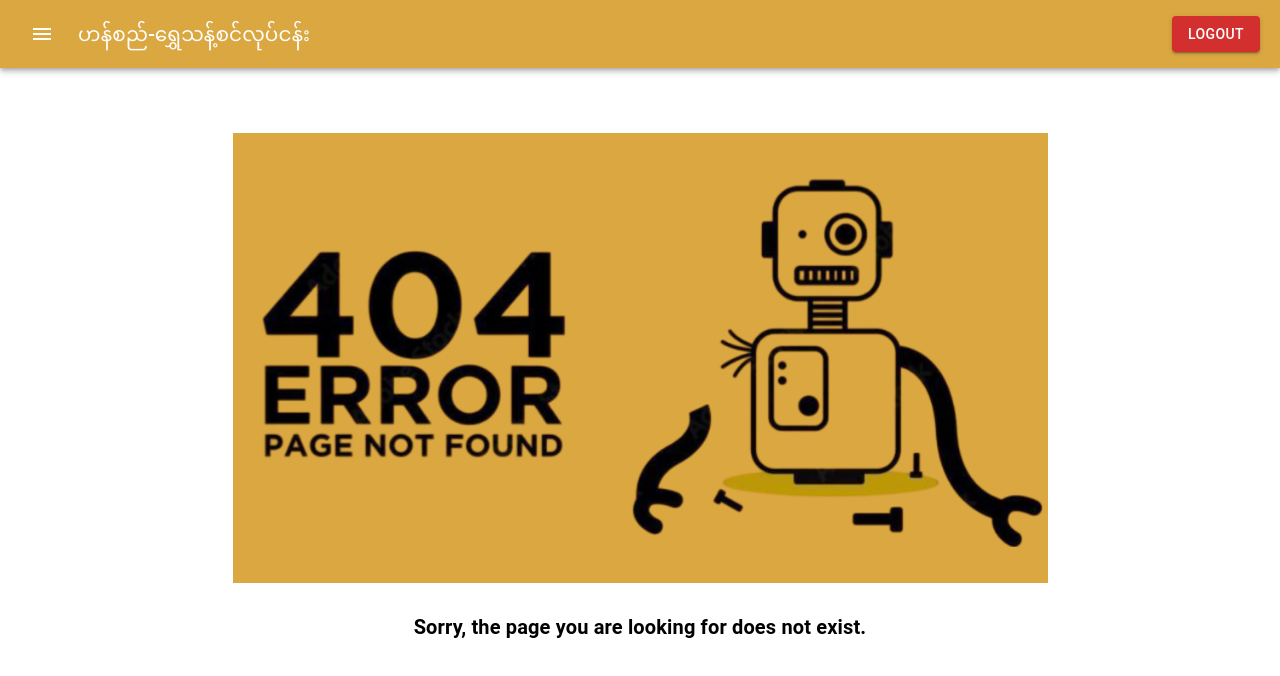
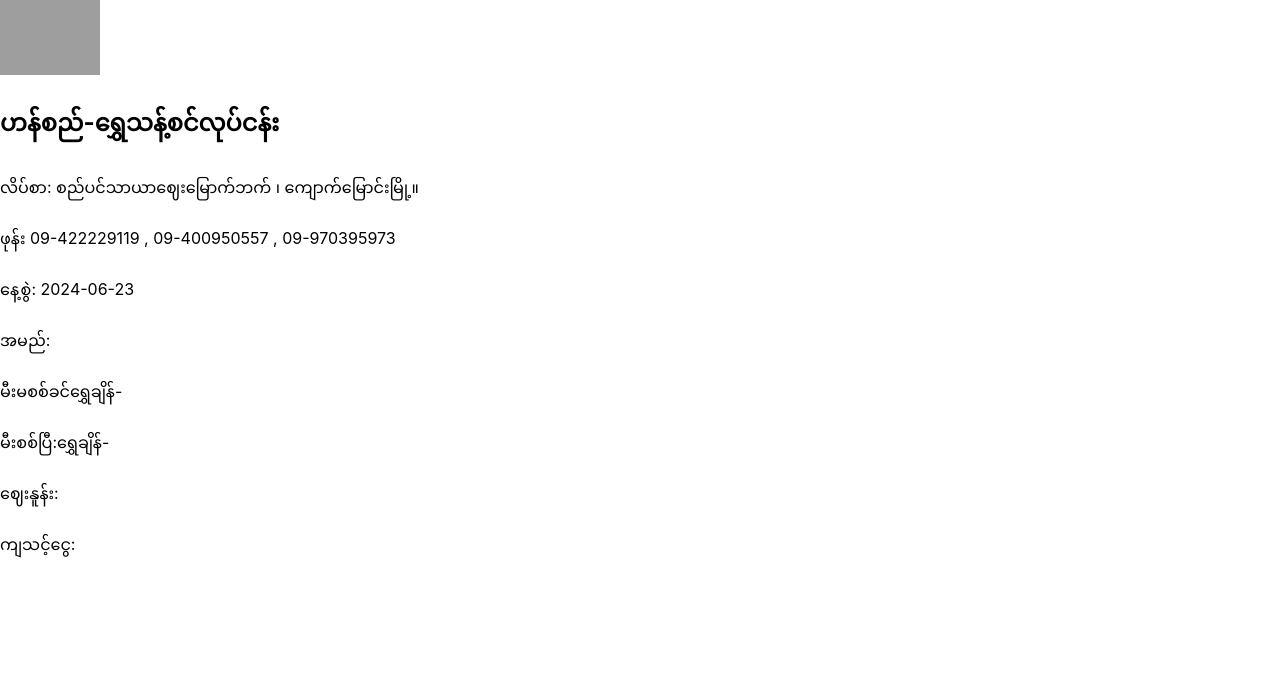
Before and after one commit to NomanKader/kaung-exchange, a React (Create React App) app: page /print in a window 1280 px wide. Shown: the top 676 px of the page. Built offline with nearby package versions, Linux system fonts and the light colour scheme; grey boxes are pictures that could not be loaded.

Commit message:
Test Print function in android chrome

```diff
--- a/src/App.js
+++ b/src/App.js
@@ -6,6 +6,7 @@ import BuyPage from './pages/Buy/BuyPage';
 import NotFoundPage from './pages/Error/NotFoundPage';
 import GoldPricePage from './pages/GoldPrice/GoldPricePage';
 import ReportPage from './pages/Report/ReportPage';
+import PrintPage from './pages/Print/PrintPage';
 export default function App({history}){
   return(
   <Router>
@@ -16,6 +17,7 @@ export default function App({history}){
       <Route exact path='/customer' component={CustomerPage}/>
       <Route exact path='/goldprice' component={GoldPricePage}/>
       <Route exact path='/report' component={ReportPage}/>
+      <Route exact path='/print' component={PrintPage}/>
       <Route exact path='*' component={NotFoundPage}/>
     </Switch>
   </Router>
--- a/src/pages/Buy/BuyPage.jsx
+++ b/src/pages/Buy/BuyPage.jsx
@@ -9,7 +9,7 @@ import {
   Radio,
   RadioGroup,
   FormControlLabel,
-  FormControl
+  FormControl,
 } from "@mui/material";
 import DrawerComponent from "../../components/Drawer/DrawerComponent";
 import theme from "../../theme";
@@ -19,7 +19,6 @@ import BuyGoldAPI from "../../api/Buy/CreateBuyController";
 import GetCustomerAPI from "../../api/Customer/GetCustomerController";
 import Autocomplete from "@mui/material/Autocomplete";
 import GoldPriceAPI from "../../api/Price/GoldPriceController";
-import _handlePrintService from "../../service/print/PrintService";
 import GetBuyAPI from "../../api/Buy/GetBuyController";
 import dayjs from "dayjs";
 import PaperComponent from "../../components/Paper/PaperComponent";
@@ -41,34 +40,41 @@ export default function BuyPage({ history }) {
   const [loading, setLoading] = useState(false); // State to manage loading state
   const [customerSelected, setCustomerSelected] = useState(true); // State to manage customer selection
   const [totalKyatAmount, setTotalKyatAmount] = useState("");
-  const [totalBuyAmount,setTotalBuyAmount]=useState("");
+  const [totalBuyAmount, setTotalBuyAmount] = useState("");
   const [unitType, setUnitType] = useState("LS");
   const [goldPriceData, setGoldPriceData] = useState();
-  const [disableBuy,setDisableBuy]=useState(false);
+  const [disableBuy, setDisableBuy] = useState(false);
 
   useEffect(() => {
     fetchCustomers();
     fetchBuyData();
+    sessionStorage.removeItem("customerName");
+    sessionStorage.removeItem("bfQuantity");
+    sessionStorage.removeItem("quantity");
+    sessionStorage.removeItem("unitPrice");
+    sessionStorage.removeItem("totalAmount");
   }, []);
 
-  useEffect(()=>{
-    if(unitType=='LS'){
-      if(unitQuantities.loneQty!="" && unitQuantities.siQty!="" && unitQuantities.bfLoneQty!="" && unitQuantities.bfSiQty!=""){
+  useEffect(() => {
+    if (unitType == "LS") {
+      if (
+        unitQuantities.loneQty != "" &&
+        unitQuantities.siQty != "" &&
+        unitQuantities.bfLoneQty != "" &&
+        unitQuantities.bfSiQty != ""
+      ) {
         setDisableBuy(false);
+      } else {
+        setDisableBuy(true);
       }
-      else{
+    } else {
+      if (unitQuantities.ywayQty != "" && unitQuantities.bfYwayQty != "") {
+        setDisableBuy(false);
+      } else {
         setDisableBuy(true);
       }
     }
-    else{
-      if(unitQuantities.ywayQty!="" && unitQuantities.bfYwayQty!=""){
-        setDisableBuy(false);
-      }
-      else{
-        setDisableBuy(true);
-      }
-    }
-  },[unitType,unitQuantities])
+  }, [unitType, unitQuantities]);
 
   const fetchBuyData = async () => {
     console.log("Selected Customer", selectedCustomer);
@@ -195,7 +201,6 @@ export default function BuyPage({ history }) {
   };
   const handleBuy = async () => {
     setLoading(true);
-
     if (!selectedCustomer) {
       toast.error("Please select a customer.");
       setCustomerSelected(false);
@@ -233,14 +238,15 @@ export default function BuyPage({ history }) {
       .then(() => {
         toast.success("Buy successful");
         const quantity = formatQuantity();
-        const bfQuantity=bfFormatQuantity();
-        _handlePrintService(
-          selectedCustomer.customerName,
-          bfQuantity,
-          quantity,
-          unitPrice + " ကျပ်",
-          totalAmount + " ကျပ်"
-        );
+        const bfQuantity = bfFormatQuantity();
+        sessionStorage.setItem("customerName", selectedCustomer.customerName);
+        sessionStorage.setItem("bfQuantity", bfQuantity);
+        sessionStorage.setItem("quantity", quantity);
+        sessionStorage.setItem("unitPrice", unitPrice + " ကျပ်");
+        sessionStorage.setItem("totalAmount", totalAmount + " ကျပ်");
+
+        // Navigate to the print page
+        history.push("/print");
       })
       .catch((error) => {
         toast.error("Error during buy");
@@ -249,6 +255,17 @@ export default function BuyPage({ history }) {
         setLoading(false);
       });
     fetchBuyData();
+  };
+  const print = () => {
+    // Set values in sessionStorage
+    sessionStorage.setItem("customerName", "John Doe");
+    sessionStorage.setItem("bfQuantity", "10g");
+    sessionStorage.setItem("quantity", "9g");
+    sessionStorage.setItem("unitPrice", "50,000 MMK");
+    sessionStorage.setItem("totalAmount", "450,000 MMK");
+
+    // Navigate to the print page
+    history.push("/print");
   };
   const handleClear = () => {
     setSelectedCustomer(null);
--- /dev/null
+++ b/src/pages/Print/PrintPage.jsx
@@ -0,0 +1,58 @@
+import React, { useEffect, useState } from "react";
+import dayjs from "dayjs";
+
+const PrintPage = ({history}) => {
+  const [customerName, setCustomerName] = useState("");
+  const [bfQuantity, setBfQuantity] = useState("");
+  const [quantity, setQuantity] = useState("");
+  const [unitPrice, setUnitPrice] = useState("");
+  const [totalAmount, setTotalAmount] = useState("");
+
+  useEffect(() => {
+    // Fetch values from sessionStorage
+    setCustomerName(sessionStorage.getItem("customerName"));
+    setBfQuantity(sessionStorage.getItem("bfQuantity"));
+    setQuantity(sessionStorage.getItem("quantity"));
+    setUnitPrice(sessionStorage.getItem("unitPrice"));
+    setTotalAmount(sessionStorage.getItem("totalAmount"));
+
+    // Add event listener for after print
+    const handleAfterPrint = () => {
+      // Navigate back to Buy page
+      history.push('/buy');
+    };
+
+    window.addEventListener("afterprint", handleAfterPrint);
+
+    // Trigger print dialog
+    window.print();
+
+    // Cleanup event listener
+    return () => {
+      window.removeEventListener("afterprint", handleAfterPrint);
+    };
+  }, [history]);
+
+  const todayDate = dayjs().format("YYYY-MM-DD");
+
+  return (
+    <div style={{ textAlign: "left" }}>
+      <img
+        src="https://i.ibb.co/tbJbPM5/viber-image-2024-06-15-05-54-18-471.jpg"
+        alt="Company Logo"
+        style={{ width: "100px", height: "auto" }}
+      />
+      <h2>ဟန်စည်-ရွှေသန့်စင်လုပ်ငန်း</h2>
+      <p>လိပ်စာ: စည်ပင်သာယာဈေးမြောက်ဘက် ၊ ကျောက်မြောင်းမြို့။</p>
+      <p>ဖုန်း 09-422229119 , 09-400950557 , 09-970395973</p>
+      <p>နေ့စွဲ: {todayDate}</p>
+      <p>အမည်: {customerName}</p>
+      <p>မီးမစစ်ခင်ရွှေချိန်- {bfQuantity}</p>
+      <p>မီးစစ်ပြီ:ရွှေချိန်- {quantity}</p>
+      <p>ဈေးနူန်း: {unitPrice}</p>
+      <p>ကျသင့်ငွေ: {totalAmount}</p>
+    </div>
+  );
+};
+
+export default PrintPage;
```
